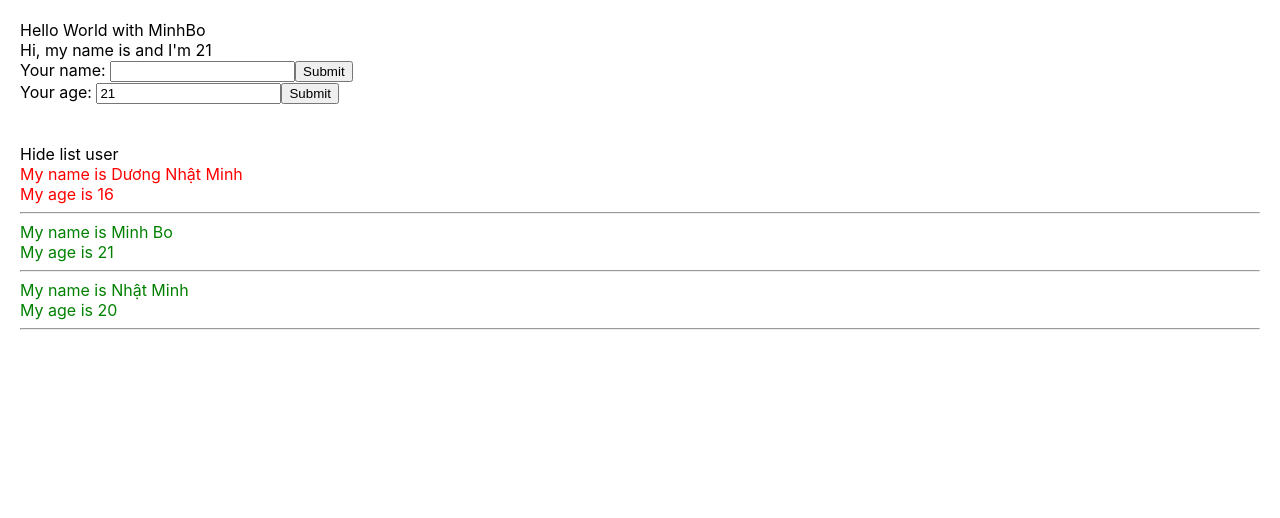
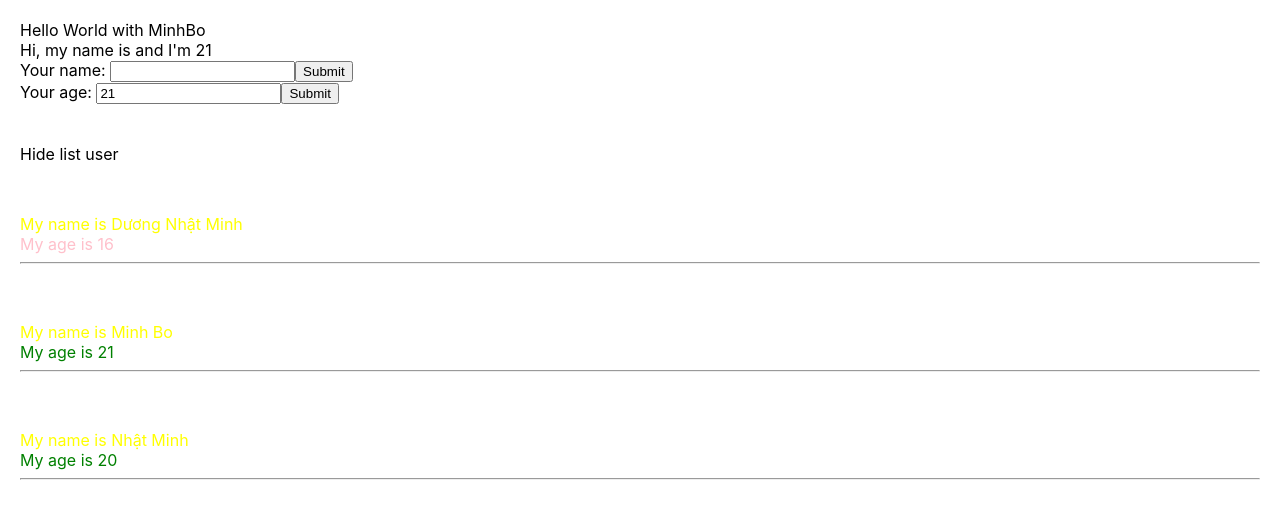
Before and after one commit to minhduong201103/test-demo-react, a React (Create React App) app: page / in a window 1280 px wide. Shown: the top 518 px of the page. Built offline with nearby package versions, Linux system fonts and the light colour scheme.

Commit message:
video 27

```diff
--- a/package.json
+++ b/package.json
@@ -13,6 +13,7 @@
     "redux": "4.2.0",
     "redux-devtools-extension": "2.13.9",
     "redux-thunk": "2.4.1",
+    "sass": "1.77.1",
     "web-vitals": "2.1.4"
   },
   "scripts": {
--- a/src/App.js
+++ b/src/App.js
@@ -1,5 +1,5 @@
 import logo from './logo.svg';
-import './App.css';
+import './App.scss';
 import { useDispatch, useSelector } from 'react-redux';
 import { increaseCounter, decreaseCounter } from './redux/action/counterAction';
 import MyComponent from './components/MyComponents';
--- a/src/App.css
+++ b/src/App.scss
@@ -1,10 +1,3 @@
-.red {
-  color: red;
-}
-
-.green {
-  color:  green;
-}
 
 
 body {
--- a/src/components/DisplayInfo.js
+++ b/src/components/DisplayInfo.js
@@ -1,5 +1,6 @@
 import { render } from "@testing-library/react";
 import React from "react";
+import './DisplayInfo.scss'
 
 class DisplayInfo extends React.Component {
 
@@ -19,10 +20,10 @@ class DisplayInfo extends React.Component {
         // console.log(listUser)
         // console.table(listUser)
         return (
-            <div>
+            <div className="display-info-container">
                 <div>
-                    <span onClick={() => { this.handleShowHide() }}>
-                    {this.state.isShowListUser === true ? "Hide list user" : "Show list user"}
+                    <span onClick={() => { this.handleShowHide() }} style={{ cursor: 'pointer' }}>
+                        {this.state.isShowListUser === true ? "Hide list user" : "Show list user"}
                     </span>
                 </div>
                 {this.state.isShowListUser &&
@@ -31,7 +32,7 @@ class DisplayInfo extends React.Component {
                             console.log("check map user", user)
                             return (
                                 <div key={user.id} className={+user.age > 18 ? "green" : "red"}>
-                                    <div>My name is {user.name}</div>
+                                    <div style={{ color: 'yellow', paddingTop: '50px' }}>My name is {user.name}</div>
                                     <div>My age is {user.age}</div>
                                     <hr></hr>
                                 </div>
--- /dev/null
+++ b/src/components/DisplayInfo.scss
@@ -0,0 +1,9 @@
+.display-info-container{
+    .red {
+        color: pink;
+      }
+
+      .green {
+        color:  green;
+      }
+}
```
Also changed, not shown: 1 other file (tests, documents, lock files or other folders).
